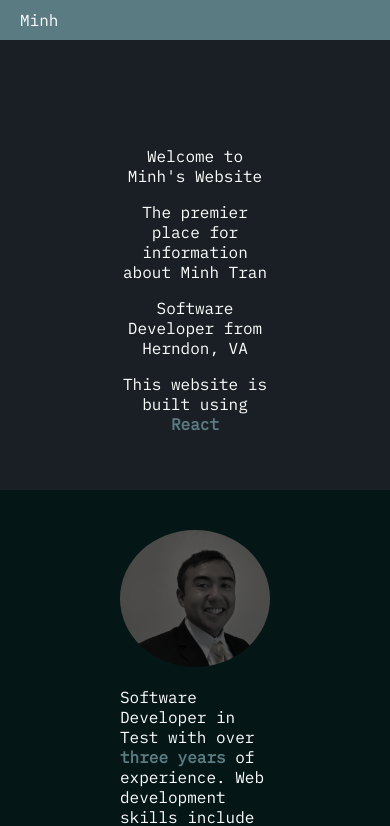
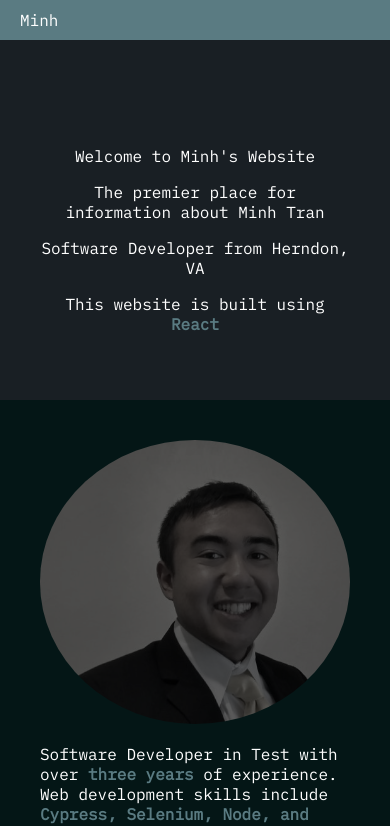
Before and after one commit to tranminh631/tranminh631.github.io, a React (Create React App) app: page / in a window 390 px wide. Shown: the top 826 px of the page. Built offline with nearby package versions, Linux system fonts and the light colour scheme; the HTML template or start-up script is replaced by a standard one.

Commit message:
padding changes for mobile and center image

```diff
--- a/src/Bio.css
+++ b/src/Bio.css
@@ -23,3 +23,8 @@
 	filter: brightness(35%) grayscale(80%);
 	border-radius: 50%
 }
+
+.Bio .img-container {
+	width: 100%;
+	text-align: center;
+}
--- a/src/Bio.js
+++ b/src/Bio.js
@@ -5,7 +5,7 @@ import './Bio.css'
 function Bio() {
 	return(
 		<div className="Bio module">
-			<div><img src={Profile} alt="Profile"/></div>
+			<div className="img-container"><img src={Profile} alt="Profile"/></div>
 			<div>
 				<p>Software Developer in Test with over <b>
 					three years</b> of experience. Web development skills include <b>Cypress, Selenium,
--- a/src/index.css
+++ b/src/index.css
@@ -17,9 +17,15 @@ header {
 }
 
 .module {
-	padding: 40px 120px;
+	padding: 40px;
 	min-height: 400px;
 	box-sizing: border-box;
+}
+
+@media only screen and (min-width: 1024px) {
+	.module {
+		padding: 40px 120px;
+	}
 }
 
 .note {
```
